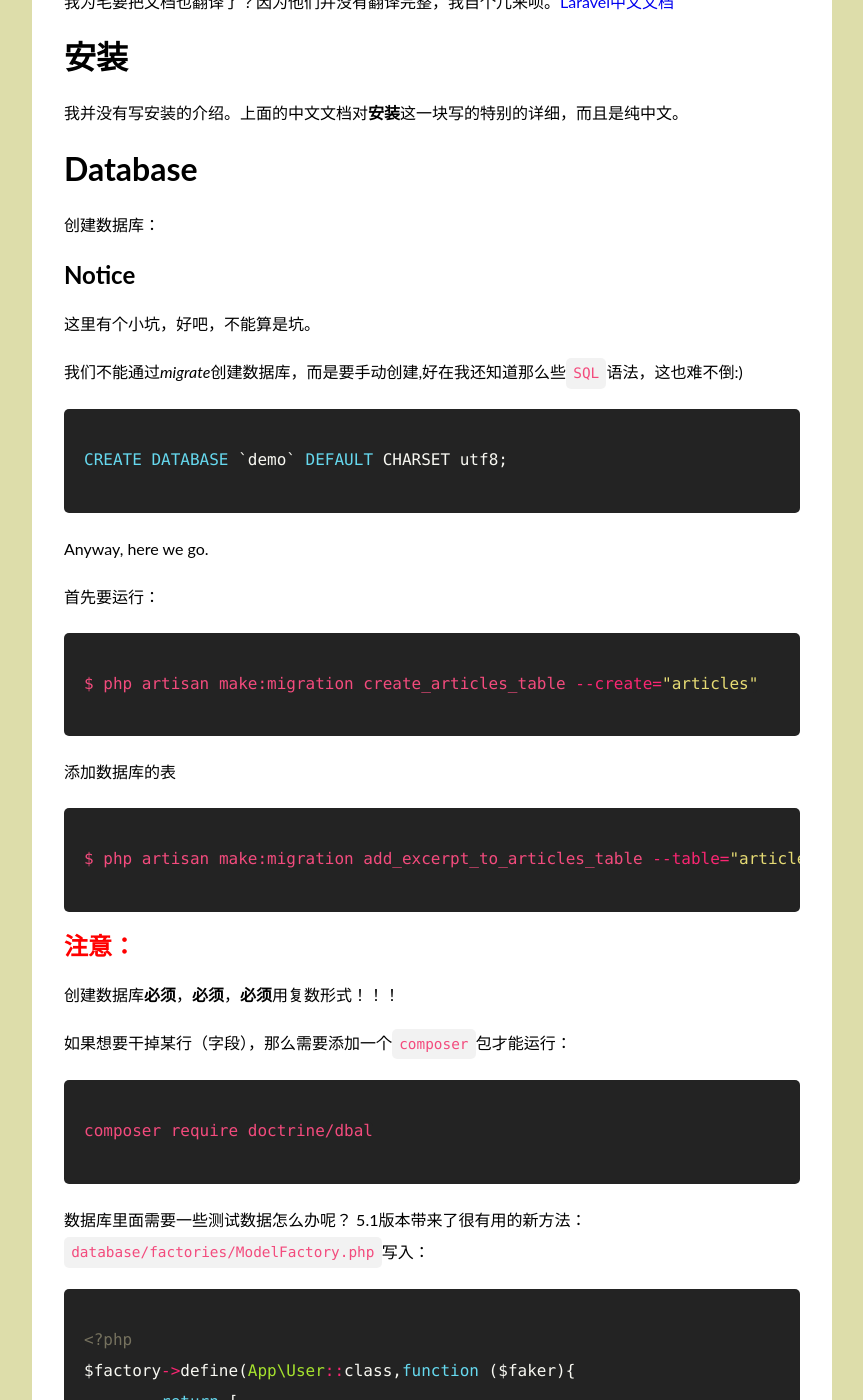
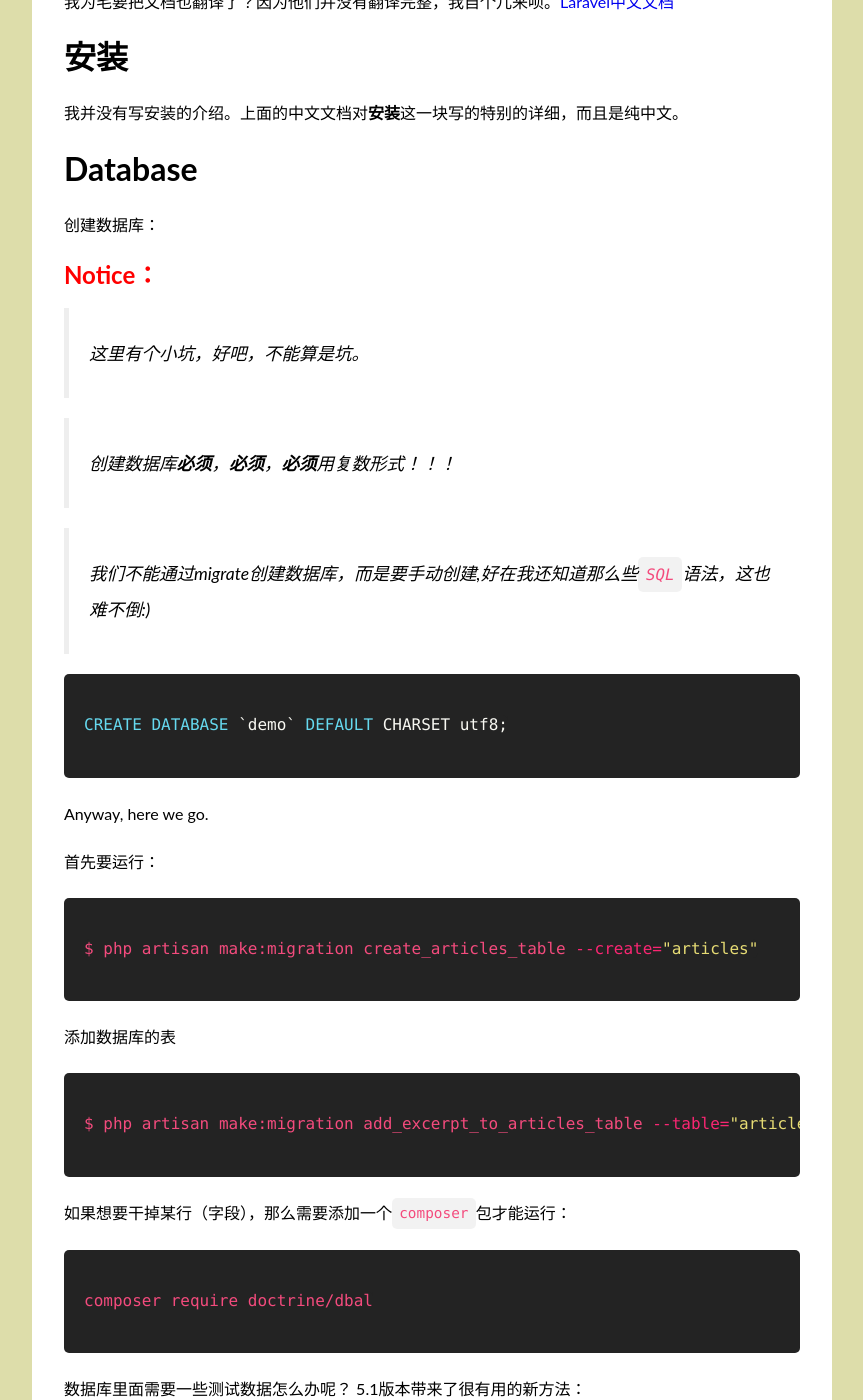
Before and after one commit to AnnatarHe/AnnatarHe.github.io, a Jekyll site: the page built from _posts/2015-07-09-Laravel-study-notes.md, in a window 1280 px wide and 1400 px high, scrolled down 410 px. Shown: the whole window, without its empty margins (208-1071 px from the left). Built offline with Jekyll 4.4.1, drawn with Linux system fonts in a browser that asks for light colours; nearby versions of some CDN libraries; comment, search, counter and statistics services are not loaded; part of the change alters nothing that is shown.

Commit message:
modify notice

```diff
--- a/_posts/2015-07-09-Laravel-study-notes.md
+++ b/_posts/2015-07-09-Laravel-study-notes.md
@@ -15,11 +15,13 @@ title: Laravel study notes
 
 创建数据库：
 
-## Notice
+## <span style="color:red">Notice：</span>
 
-这里有个小坑，好吧，不能算是坑。
+> 这里有个小坑，好吧，不能算是坑。
 
-我们不能通过*migrate*创建数据库，而是要手动创建,好在我还知道那么些`SQL`语法，这也难不倒:)
+> 创建数据库**必须**，**必须**，**必须**用复数形式！！！
+
+> 我们不能通过*migrate*创建数据库，而是要手动创建,好在我还知道那么些`SQL`语法，这也难不倒:)
 
 {% highlight sql %}
 CREATE DATABASE `demo` DEFAULT CHARSET utf8;
@@ -35,10 +37,6 @@ $ php artisan make:migration create_articles_table --create="articles"
 {% highlight console %}
 $ php artisan make:migration add_excerpt_to_articles_table --table="articles"
 {% endhighlight %}
-
-
-## <span style="color:red">注意：</span>
-创建数据库**必须**，**必须**，**必须**用复数形式！！！
 
 如果想要干掉某行（字段），那么需要添加一个`composer`包才能运行：
 {% highlight console %}
```
